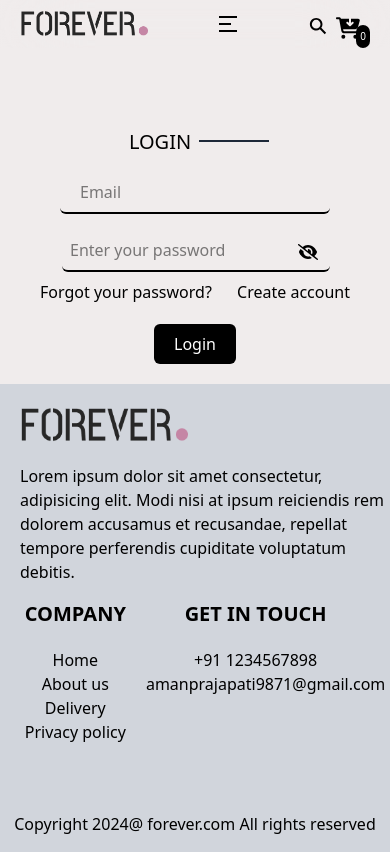
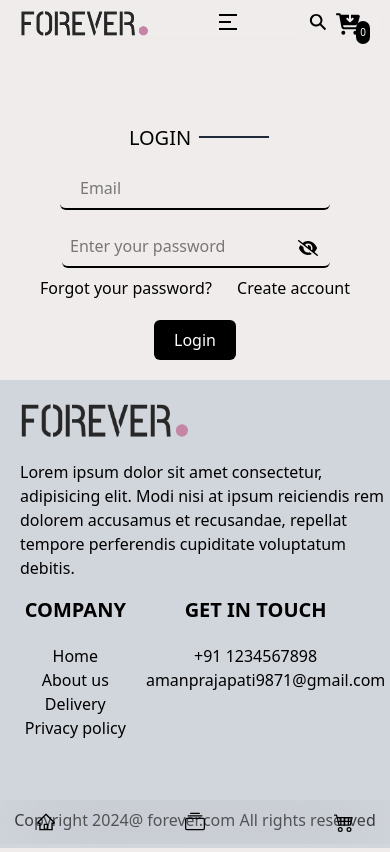
Before and after one commit to amanprajapati3/ECommerce, a React (Vite) app in the folder vite-project/: page /login in a window 390 px wide. Built offline with nearby package versions, Linux system fonts and the light colour scheme; no server answers.

Commit message:
testcase9

```diff
--- a/vite-project/src/components/Header.jsx
+++ b/vite-project/src/components/Header.jsx
@@ -7,13 +7,18 @@ import { FaCartArrowDown } from "react-icons/fa6";
 import { RxCross1 } from "react-icons/rx";
 import { RiMenu2Fill } from "react-icons/ri";
 import { ShopContext } from "../context/ShopContext.jsx";
+import { CgProfile } from "react-icons/cg";
+import { BsCart4, BsCollection } from "react-icons/bs";
+import { AiOutlineHome } from "react-icons/ai";
+
 
 const Header = () => {
   const [search_bar, setSearch_bar] = useState(true);
   const [IsMenuOpen, SetIsMenuOpen] = useState(true);
   const navigate = useNavigate();
 
-  const { search, setSearch, getCartCount, token, setToken, setCartItem } = useContext(ShopContext);
+  const { search, setSearch, getCartCount, token, setToken, setCartItem } =
+    useContext(ShopContext);
 
   const HandleSearchBar = () => {
     setSearch_bar(!search_bar);
@@ -23,12 +28,12 @@ const Header = () => {
     SetIsMenuOpen(!IsMenuOpen);
   };
 
-const LogOutFunction = () =>{
-  localStorage.removeItem('token');
-  setToken('');
-  setCartItem({});
-  navigate("/login");
-}
+  const LogOutFunction = () => {
+    localStorage.removeItem("token");
+    setToken("");
+    setCartItem({});
+    navigate("/login");
+  };
 
   return (
     <>
@@ -80,7 +85,7 @@ const LogOutFunction = () =>{
         </button>
 
         {/* right side of header */}
-        <div className="flex gap-2 sm:gap-5 mt-2 sm:mt-0 h-fit">
+        <div className="flex gap-2 sm:gap-5 mt-1 sm:mt-0 h-fit">
           <button
             onClick={HandleSearchBar}
             className="text-xl h-fit hover:scale-125  duration-300 transition-all cursor-pointer"
@@ -94,14 +99,23 @@ const LogOutFunction = () =>{
               </NavLink>
 
               <div className="group-hover:block hidden absolute dropdown-menu right-0 pt-4">
-                <div className={token ? (`flex flex-col gap-2 w-36 py-2 px-5 bg-slate-50 text-gray-800`): 'hidden'}>
+                <div
+                  className={
+                    token
+                      ? `flex flex-col gap-2 w-36 py-2 px-5 bg-slate-50 text-gray-800`
+                      : "hidden"
+                  }
+                >
                   <p className="cursor-pointer text-sm hover:text-black">
                     <NavLink to="/profile">My profile</NavLink>
                   </p>
                   <p className="cursor-pointer text-sm hover:text-black">
                     <NavLink to="/order">My Orders</NavLink>
                   </p>
-                  <p onClick={LogOutFunction} className="cursor-pointer text-sm hover:text-black">
+                  <p
+                    onClick={LogOutFunction}
+                    className="cursor-pointer text-sm hover:text-black"
+                  >
                     Logout
                   </p>
                 </div>
@@ -122,41 +136,42 @@ const LogOutFunction = () =>{
       </div>
 
       <ul
-         className={`fixed top-[45px] md:hidden right-0 h-screen bg-gray-200 text-gray-900 z-40 w-[70%] transform transition-transform duration-500 pt-2 text-center ease-in-out
+        className={`fixed top-[43px] md:hidden right-0 h-screen bg-gray-200 text-gray-900 z-40 w-[70%] transform transition-transform duration-500 pt-2 text-center ease-in-out
           ${
             IsMenuOpen
-              ? "translate-x-full " : "translate-x-0 shadow-2xl shadow-black"
-
+              ? "translate-x-full "
+              : "translate-x-0 shadow-2xl shadow-black"
           }`}
       >
         <li className=" transition-all duration-300 py-2 ">
-          <NavLink to="/"><p>Home</p></NavLink>
+          <NavLink to="/">
+            <p>Home</p>
+          </NavLink>
+        </li>
+
+        <li className=" transition-all duration-300 py-2 ">
+          <NavLink to="/about">
+            <p>About</p>
+          </NavLink>
         </li>
         <li className=" transition-all duration-300 py-2 ">
-          <NavLink to="/collection"><p>Collection</p></NavLink>
+          <NavLink to="/contact">
+            <p>Contact</p>
+          </NavLink>
         </li>
         <li className=" transition-all duration-300 py-2 ">
-          <NavLink to="/about"><p>About</p></NavLink>
-        </li>
-        <li className=" transition-all duration-300 py-2 ">
-          <NavLink to="/contact"><p>Contact</p></NavLink>
-        </li>
-         <li className=" transition-all duration-300 py-2 ">
-          <NavLink to="/profile"><p>My profile</p></NavLink>
-        </li>
-        <li className=" transition-all duration-300 py-2 ">
-         <NavLink to="/order"><p>My Orders</p></NavLink>
-        </li>
-        <li className=" transition-all duration-300 py-2 ">
-         <NavLink to="/login"><p>Login</p></NavLink>
-        </li>
+            <NavLink to="/login">
+              <p className="">Login</p>
+            </NavLink>
+          </li>
       </ul>
 
       <div
         className={
           search_bar
             ? `w-0 h-0 scale-x-0`
-            : `flex scale-x-100 justify-center duration-600 w-full transition-all`
+            : `flex scale-x-100 sticky
+            top-10 justify-center duration-600 w-full transition-all`
         }
       >
         <input
@@ -164,8 +179,36 @@ const LogOutFunction = () =>{
           placeholder="Search Product"
           value={search}
           onChange={(e) => setSearch(e.target.value)}
-          className="p-2 border-b-2 bg-gray-400 border-gray-400 focus:border-gray-500 focus:bg-gray-300 outline-none   "
+          className="px-2 py-3 border-b-2 bg-gray-400 rounded-md w-full sm:w-[500px] border-gray-400 focus:border-gray-500 focus:bg-gray-300 outline-none   "
         />
+      </div>
+
+      {/* sticky navbar for mobile */}
+
+      <div className="fixed sm:hidden bg-transparent backdrop-blur-2xl bottom-0 w-full">
+        <ul className="flex justify-between mx-9">
+          <li className=" transition-all duration-300 py-3">
+          <NavLink to="/">
+            <p className="text-xl"><AiOutlineHome />
+            </p>
+          </NavLink>
+        </li>
+          <li className=" transition-all duration-300 py-3 ">
+            <NavLink to="/collection">
+              <p className="text-xl text-center items-center">
+                <BsCollection />
+
+              </p>
+            </NavLink>
+          </li>
+          <li className=" transition-all duration-300 py-3 ">
+            <NavLink to="/order">
+              <p className="text-xl"><BsCart4/>
+              </p>
+            </NavLink>
+          </li>
+
+        </ul>
       </div>
     </>
   );
--- a/vite-project/src/pages/Home.jsx
+++ b/vite-project/src/pages/Home.jsx
@@ -22,7 +22,7 @@ const Home = () => {
           <img
             src={assets.hero_img}
             alt="Background"
-            className="w-full h-full object-cover filter brightness-75"
+            className="w-full h-full object-cover filter brightness-50"
           />
         </div>
         <div className="relative  text-center  items-center pb-28 pt-16 md:pb-32 md:pt-44">
@@ -32,7 +32,7 @@ const Home = () => {
           <h1 className="font-sans from-green-600 via-red-600 to-violet-600 bg-gradient-to-r bg-clip-text text-transparent font-semibold text-3xl sm:text-5xl">
             Wear Fashion Wear Style
           </h1>
-          <p className="py-3 font-semibold text-xl from-gray-800 via-blue-400 to-green-600 bg-gradient-to-r bg-clip-text text-transparent ">
+          <p className="py-3 font-semibold text-xl from-green-800 via-orange-800 to-red-900 bg-gradient-to-r bg-clip-text text-transparent ">
             Clothes Doesn't defines Your Beauty, It defines Your Personality
           </p>
         </div>
```
